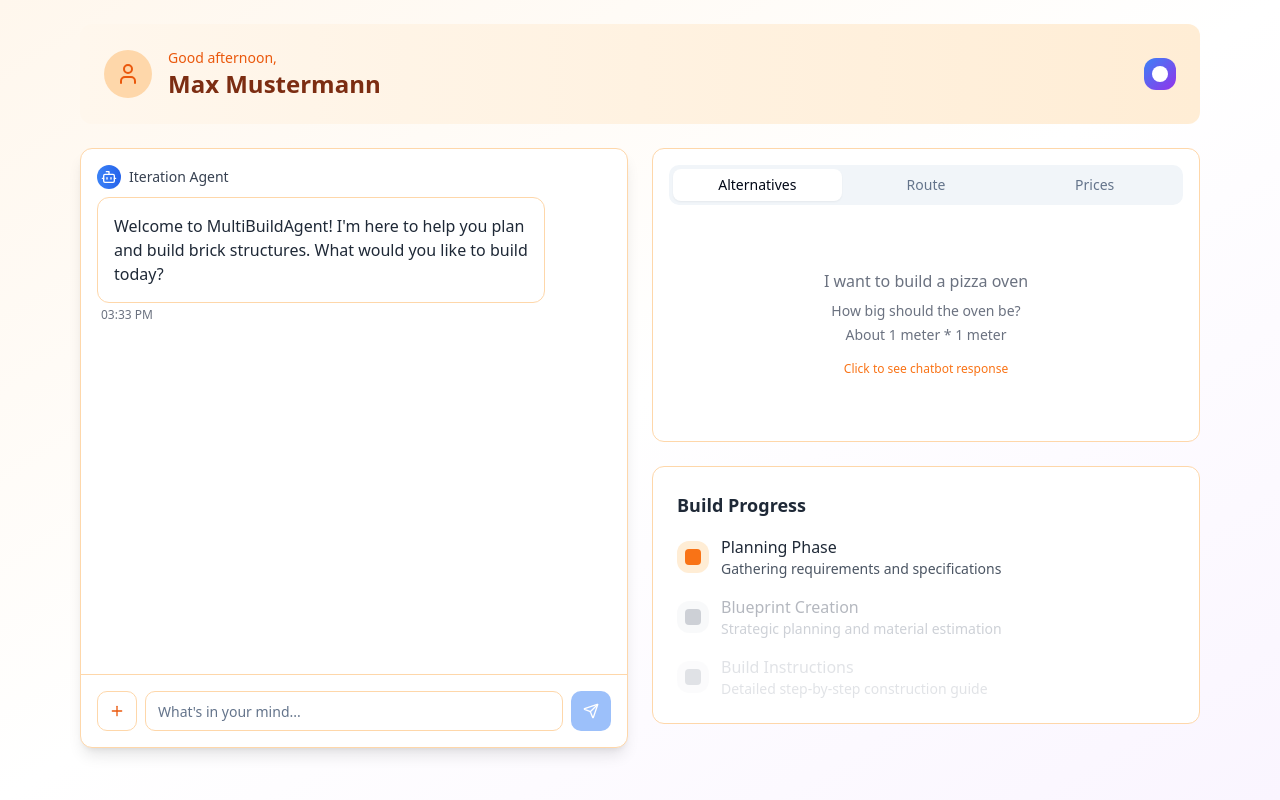
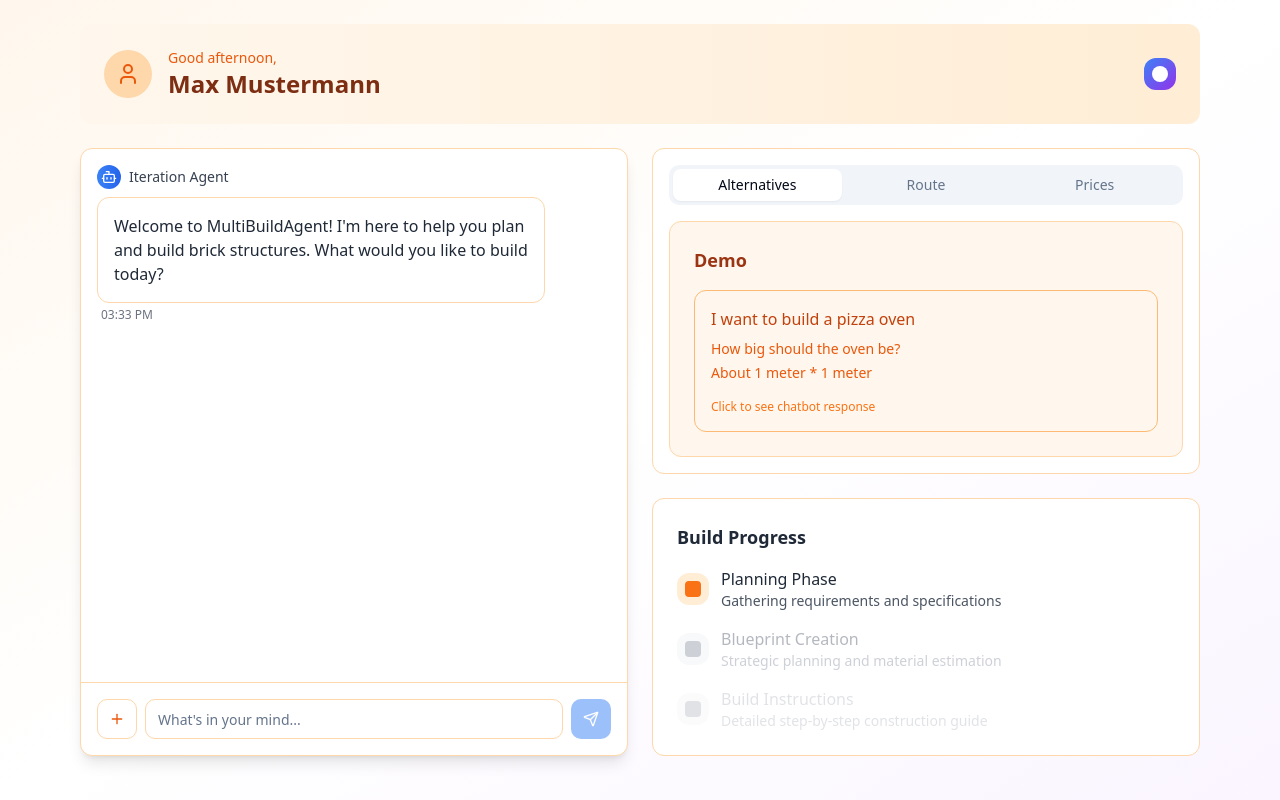
Before and after one commit to aivel1655/brickwise-blueprint-ai, a React (Vite) app: page / in a window 1280 px wide. Built offline with nearby package versions, Linux system fonts and the light colour scheme.

Commit message:
feat: Add demo box with interactive content
Adds a demo box to the "Alternatives" tab, allowing users to click a prompt and view a simulated chatbot response.

```diff
--- a/src/components/ProjectTabs.tsx
+++ b/src/components/ProjectTabs.tsx
@@ -25,19 +25,22 @@ const ProjectTabs: React.FC<ProjectTabsProps> = ({ activeProject }) => {
         <TabsContent value="alternatives" className="mt-4">
           <div className="space-y-4">
             {!showContent ? (
-              <div className="text-center text-gray-500 py-8">
+              <div className="bg-orange-50 dark:bg-orange-900/20 border border-orange-200 dark:border-orange-700 rounded-lg p-6">
+                <h3 className="text-lg font-semibold mb-4 text-orange-800 dark:text-orange-200">Demo</h3>
                 <div
-                  className="cursor-pointer hover:bg-gray-50 dark:hover:bg-gray-700 p-4 rounded-lg transition-colors"
+                  className="cursor-pointer hover:bg-orange-100 dark:hover:bg-orange-800/30 p-4 rounded-lg transition-colors border border-orange-300 dark:border-orange-600"
                   onClick={handleDemoClick}
                 >
-                  <p className="mb-2">I want to build a pizza oven</p>
-                  <p className="text-sm mt-2">How big should the oven be?</p>
-                  <p className="text-sm mt-1">About 1 meter * 1 meter</p>
-                  <p className="text-xs text-orange-500 mt-4">Click to see chatbot response</p>
+                  <p className="text-orange-700 dark:text-orange-300 mb-2">I want to build a pizza oven</p>
+                  <p className="text-sm text-orange-600 dark:text-orange-400 mt-2">How big should the oven be?</p>
+                  <p className="text-sm text-orange-600 dark:text-orange-400 mt-1">About 1 meter * 1 meter</p>
+                  <p className="text-xs text-orange-500 mt-4 font-medium">Click to see chatbot response</p>
                 </div>
               </div>
             ) : (
               <>
+                <div className="bg-orange-50 dark:bg-orange-900/20 border border-orange-200 dark:border-orange-700 rounded-lg p-6">
+                  <h3 className="text-lg font-semibold mb-4 text-orange-800 dark:text-orange-200">Demo</h3>
                   <div className="space-y-3">
                     <div className="bg-gray-100 dark:bg-gray-700 p-3 rounded-lg">
                       <p className="text-sm font-medium">You:</p>
@@ -52,6 +55,7 @@ const ProjectTabs: React.FC<ProjectTabsProps> = ({ activeProject }) => {
                     <div className="bg-gray-100 dark:bg-gray-700 p-3 rounded-lg">
                       <p className="text-sm font-medium">You:</p>
                       <p className="text-sm">About 1 meter * 1 meter</p>
+                    </div>
                   </div>
                 </div>
 
```
Lines whose indentation alone changed are shown as unchanged.
